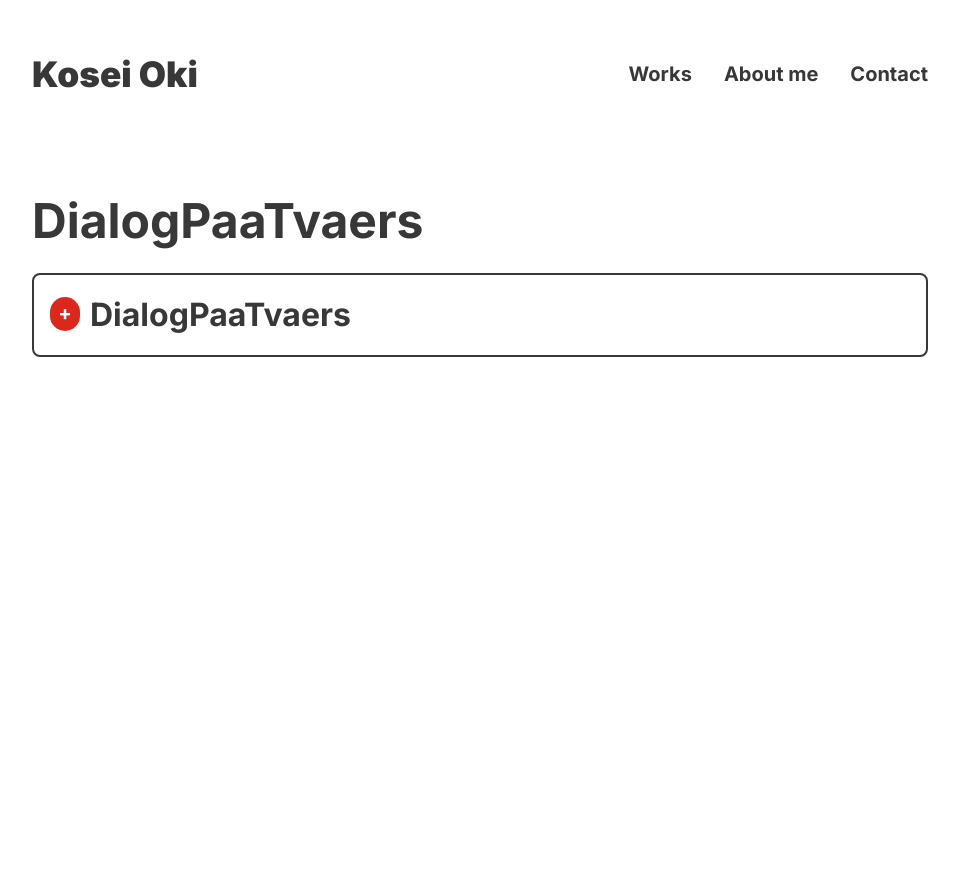
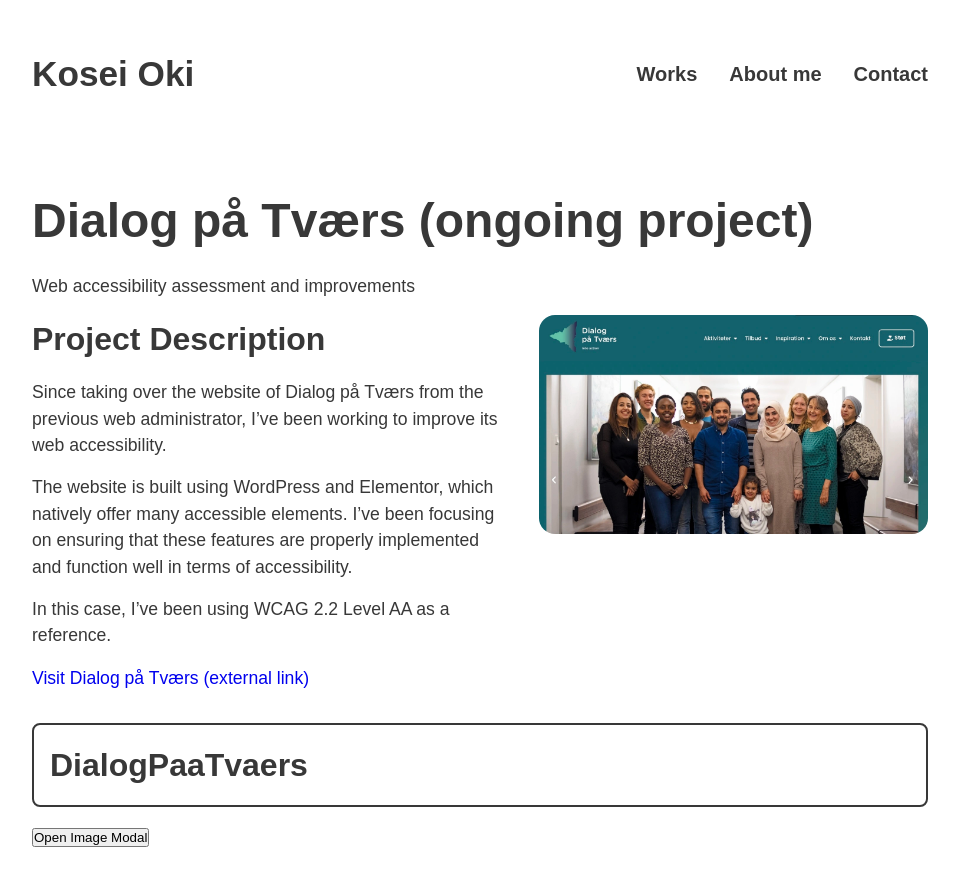
Before and after one commit to Koseioki/koseioki, a React (Vite) app: page /dialog-paa-tvaers in a window 1280 px wide. Shown: the top 886 px of the page, without its empty margins (160-1119 px from the left). Before the commit the page ends 800 px from the top, so only its background shows below. Built offline with nearby package versions, Linux system fonts and the light colour scheme.

Commit message:
save (going to delete everything from here)

```diff
--- a/src/Accordion.css
+++ b/src/Accordion.css
@@ -15,10 +15,10 @@ summary{
 }
 
 summary::-webkit-details-marker {
-    display: none
+    /* display: none */
 }
 
-summary:before {
+/* summary:before {
     background: #da291c;
     border-color: #da291c;
     border-radius: 15px;
@@ -31,11 +31,11 @@ summary:before {
     padding: 1px 0 3px 0;
     text-align: center;
     width: 30px;
-}
-
+} */
+/*
 details[open] summary:before {
     content: "-";
-}
+} */
 
 
 
--- a/src/App.jsx
+++ b/src/App.jsx
@@ -1,15 +1,23 @@
 import React from 'react'
-import { Routes, Route } from 'react-router-dom'
+import { BrowserRouter as Router, Routes, Route } from 'react-router-dom'
+import ScrollToTop from './ScrollToTop'
 import Home from './Home'
 import DialogPaaTvaers from './DialogPaaTvaers'
 
 
 const App = () => {
   return (
-    <Routes>
-      <Route path="/" element={<Home />} />
+    // <Router>
+    <>
+    <ScrollToTop />
+      <Routes>
+
+
+        <Route path="/" element={<Home />} />
         <Route path="/dialog-paa-tvaers" element={<DialogPaaTvaers />} />
-    </Routes>
+      </Routes>
+
+    </>
   )
 }
 
--- a/src/DialogPaaTvaers.jsx
+++ b/src/DialogPaaTvaers.jsx
@@ -1,18 +1,39 @@
 import Accordion from "./Accordion";
+import ProjectHeader from "./ProjectHeader";
 import Header from "./Header";
+import ImageModal from "./ImageModal";
 
-function DialogPaaTvaers(){
-    return(
+import thumbnail from "./assets/dialog-paa-tvaers.webp";
+
+function DialogPaaTvaers() {
+    return (
         <>
-        <Header />
+            <Header />
 
 
-        <main id="main-content" className="page-width section-margin-padding" >
+            <main id="main-content" className="page-width section-margin-padding" >
 
-            <h1>DialogPaaTvaers</h1>
-            <Accordion
-            summary="DialogPaaTvaers"
-            content="I’m an inclusive multimedia designer, intersectionalist, percussionist."/>
+                <ProjectHeader
+                    title="Dialog på Tværs (ongoing project)"
+                    shortDescription="Web accessibility assessment and improvements"
+                    longDescription={
+                        <>
+                            <p>Since taking over the website of Dialog på Tværs from the previous web administrator, I’ve been working to improve its web accessibility.</p>
+                            <p>
+                                The website is built using WordPress and Elementor, which natively offer many accessible elements. I’ve been focusing on ensuring that these features are properly implemented and function well in terms of accessibility.</p>
+
+                            <p>In this case, I’ve been using WCAG 2.2 Level AA as a reference.</p>
+                            <p><a href="https://www.dialogpaatvaers.dk/">Visit Dialog på Tværs (external link)</a></p>
+                        </>}
+                    img={thumbnail}
+                />
+
+                <Accordion
+                    summary="DialogPaaTvaers"
+                    content="I’m an inclusive multimedia designer, intersectionalist, percussionist." />
+
+
+<ImageModal/>
             </main>
 
         </>
--- a/src/GridCard.jsx
+++ b/src/GridCard.jsx
@@ -1,17 +1,18 @@
 import './GridCard.css';
-
+import {Link} from 'react-router-dom';
 
 function GridCard({ title, description, image, link }) {
-    const handleClick = () => {
-        window.open(link)
-    }
+    // const handleClick = () => {
+    //     window.open(link)
+    // }
 
     return (
-        <article className="grid-card transition" onClick={handleClick}>
+        <article className="grid-card transition">
             <div className="grid-title">
-                <a href={link} >
+
+                <Link to={link}>
                     <h4>{title}</h4>
-                </a>
+                </Link>
                 <span className="arrows" aria-hidden="true">→</span>
             </div>
             <img className="work-images" src={image} alt="" />
--- a/src/HaloSection.jsx
+++ b/src/HaloSection.jsx
@@ -1,11 +1,9 @@
-import Accordion from "./Accordion";
 import EatingABanana from "./assets/eating-a-banana.svg"
 function HaloSection (){
 
     return(
         // <!-- Halo! -->
     <section className="page-width section-margin-padding flex-layout-container">
-      <Accordion summary="Halo!" content="I’m an inclusive multimedia designer, intersectionalist, percussionist."/>
       <div>
         <h1 aria-label="Halloh, my name is Có-say">Halo, my name is Kosei</h1>
         <p>I’m an inclusive multimedia designer, intersectionalist, percussionist.</p>
--- /dev/null
+++ b/src/ImageModal.css
@@ -0,0 +1,12 @@
+.image-modal{
+    position: fixed;
+    top: 0;
+    left: 0;
+    width: 100%;
+    height: 100%;
+    background-color: rgba(0, 0, 0, 0.8);
+    /* display: flex; */
+    justify-content: center;
+    align-items: center;
+    z-index: 1000;
+}
--- /dev/null
+++ b/src/ImageModal.jsx
@@ -0,0 +1,23 @@
+import './ImageModal.css';
+function ImageModal() {
+    return (
+        <>
+
+            {/* open the dialog */}
+            <button className="modal-open-button" onClick={() => document.querySelector('dialog').showModal()}>
+                Open Image Modal
+                </button>
+
+            {/* dialog element */}
+            <dialog className="image-modal">
+                {/* <div className="modal"> */}
+                    <h2>Image Modal</h2>
+                    <p>This is a modal for displaying images.</p>
+                    <button className="modal-close-button" onClick={() => document.querySelector('dialog').close()}>Close</button>
+                {/* </div> */}
+            </dialog>
+        </>
+    )
+}
+
+export default ImageModal;
--- /dev/null
+++ b/src/ProjectHeader.css
@@ -0,0 +1,12 @@
+.project-header-container{
+    display: flex;
+    justify-content: space-between;
+    gap: 2rem;
+
+}
+
+img{
+    width: 100%;
+    max-width: 25rem;
+    border-radius: 1rem;
+}
--- /dev/null
+++ b/src/ProjectHeader.jsx
@@ -0,0 +1,20 @@
+import './ProjectHeader.css';
+function ProjectHeader({ title, shortDescription, longDescription, img }) {
+    return (
+        <div>
+            <h1>{title}</h1>
+            <p>{shortDescription}</p>
+            <div className="project-header-container">
+                <div>
+                    <h2>Project Description</h2>
+                    <div>{longDescription}</div>
+                </div>
+                <div>
+                    <img alt="" src={img} />
+                </div>
+            </div>
+        </div>
+    );
+}
+
+export default ProjectHeader;
--- /dev/null
+++ b/src/ScrollToTop.js
@@ -0,0 +1,14 @@
+import { useEffect } from "react";
+import { useLocation } from "react-router-dom";
+
+const ScrollToTop = () => {
+  const { pathname } = useLocation();
+
+  useEffect(() => {
+    window.scrollTo(0, 0);
+  }, [pathname]);
+
+  return null;
+};
+
+export default ScrollToTop;
--- a/src/Works.jsx
+++ b/src/Works.jsx
@@ -34,7 +34,7 @@ function Works() {
                 <div className="grid">
 
                     <GridCard
-                        title="Dialog på Tværs"
+                        title="Dialog på Tværs (ongoing project)"
                         description="Working to adhere to WCAG 2.2 guidelines while maintaining visual aesthetics and the
                 overall theme."
                         image={Dialogpaatvaers}
--- a/src/index.css
+++ b/src/index.css
@@ -1,5 +1,5 @@
 /* import font Inter */
-@import url('https://fonts.googleapis.com/css2?family=Inter:wght@100;200;300;400;500;600;700;800;900&display=swap');
+/* @import url('https://fonts.googleapis.com/css2?family=Inter:wght@100;200;300;400;500;600;700;800;900&display=swap'); */
 
 * {
   --background: #ffffff;
@@ -20,13 +20,19 @@
 
 
 body {
-  font-family: 'Inter', Helvetica, Arial, sans-serif;
+  font-family: Arial, sans-serif;
   font-weight: normal;
   /* font-size: 1.25rem; */
   font-size: 1.1rem;
 
   line-height: 1.5;
   color: var(--text);
+}
+
+a:focus, button:focus, summary:focus{
+  box-shadow: 0 0 0 0.25rem #F6F6F6, 0 0 0 0.5rem darkblue;
+  background-color: var(--yellow);
+
 }
 
 /* apply page width to all sections */
```
